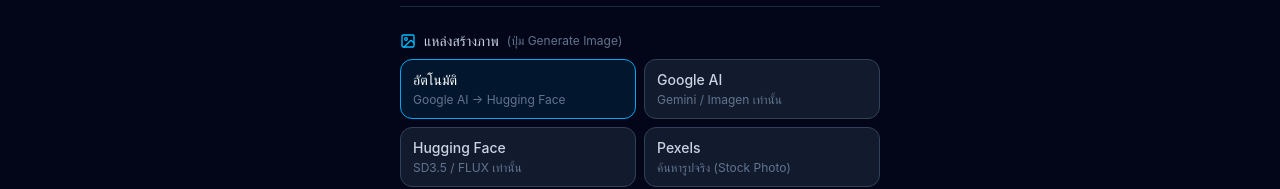
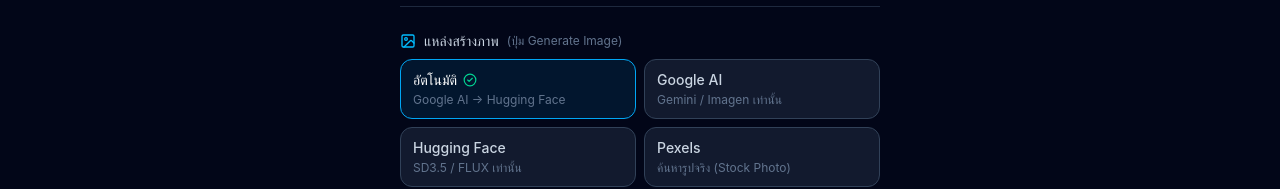
Before and after one commit to khemmarink-naraihospitality/AIGentlemann, a React (Vite) app: page / in a window 1280 px wide. Both pictures are taken after a click on the button "Settings". Shown: the part 397-586 px from the top of the page. Built offline with nearby package versions, Linux system fonts and the light colour scheme.

Commit message:
Show checkmark on the active Image Source option
Makes the currently selected provider in the API Setting page
visually clear at a glance.

```diff
--- a/src/components/SettingsPage.tsx
+++ b/src/components/SettingsPage.tsx
@@ -113,8 +113,9 @@
                   : 'border-slate-700 bg-slate-800/60 hover:border-slate-600'
               }`}
             >
-              <span className={`block text-sm font-medium ${inputImageSource === opt.value ? 'text-white' : 'text-slate-300'}`}>
+              <span className={`flex items-center gap-1.5 text-sm font-medium ${inputImageSource === opt.value ? 'text-white' : 'text-slate-300'}`}>
                 {opt.label}
+                {inputImageSource === opt.value && <CheckCircle2 className="w-3.5 h-3.5 text-emerald-400" />}
               </span>
               <span className="block text-xs text-slate-500 mt-0.5">{opt.desc}</span>
             </button>
```
